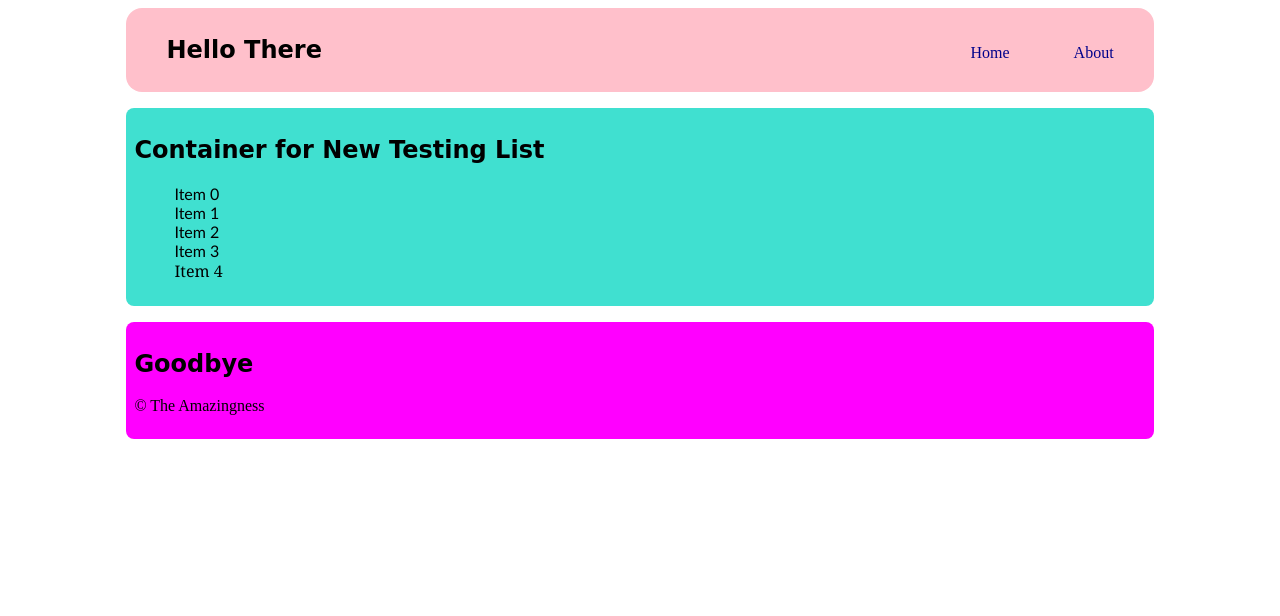
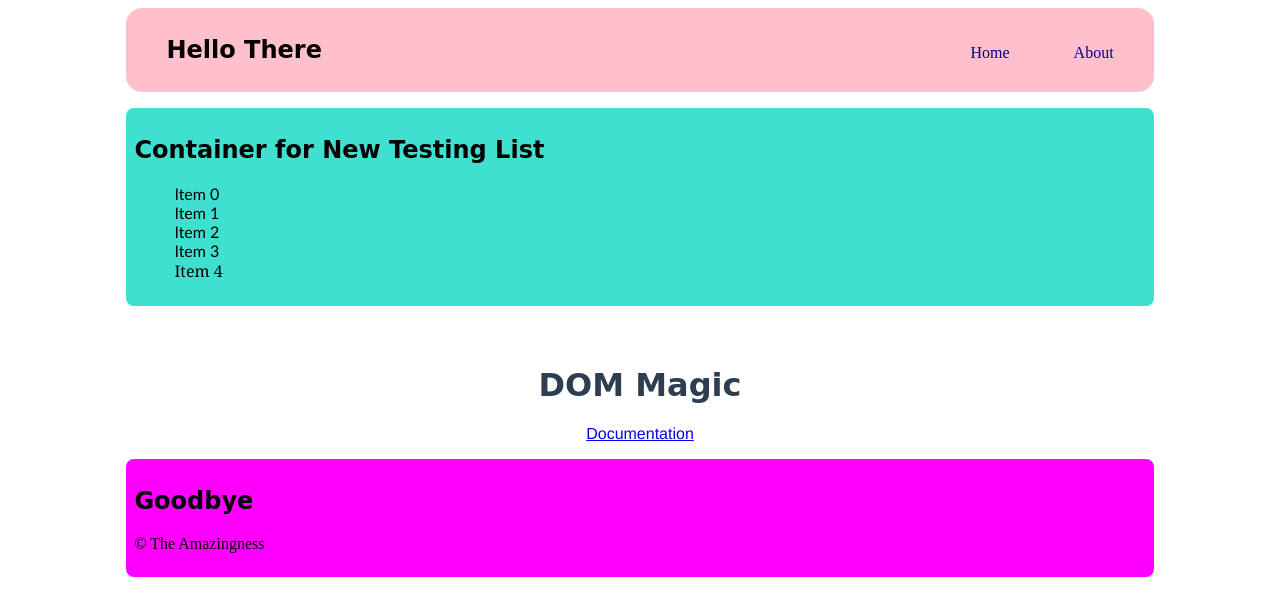
Before and after one commit to RoskiDeluge/web-playground, a website built with Vite: page index.html in a window 1280 px wide. Built offline with nearby package versions, Linux system fonts and the light colour scheme.

Commit message:
Added innerHTML method

```diff
--- a/index.html
+++ b/index.html
@@ -15,6 +15,8 @@
         </ul>
       </div>
     </section>
+    <div id="app"></div>
+    <script type="module" src="/script.js"></script>
     {{> footer}}
   </body>
 </html>
--- /dev/null
+++ b/script.js
@@ -0,0 +1,6 @@
+import './style.css';
+
+document.querySelector('#app').innerHTML = `
+  <h1>DOM Magic</h1>
+  <a href="https://vitejs.dev/guide/features.html" target="_blank">Documentation</a>
+`;
--- a/style.css
+++ b/style.css
@@ -1,3 +1,12 @@
+#app {
+  font-family: Avenir, Helvetica, Arial, sans-serif;
+  -webkit-font-smoothing: antialiased;
+  -moz-osx-font-smoothing: grayscale;
+  text-align: center;
+  color: #2c3e50;
+  margin-top: 60px;
+}
+
 /* Nav styles */
 
 Nav {
@@ -39,13 +48,13 @@ body {
 
 h1,
 h2 {
-  font-family: "Erica One", cursive;
+  font-family: 'Erica One', cursive;
 }
 
 .item-container li {
   display: flex;
   flex-direction: column;
-  font-family: "Gill Sans", "Gill Sans MT", Calibri, "Trebuchet MS", sans-serif;
+  font-family: 'Gill Sans', 'Gill Sans MT', Calibri, 'Trebuchet MS', sans-serif;
 }
 
 .item-container li:hover {
@@ -53,7 +62,7 @@ h2 {
 }
 
 #item-4 {
-  font-family: Georgia, "Times New Roman", Times, serif;
+  font-family: Georgia, 'Times New Roman', Times, serif;
 }
 
 .main-content {
```
